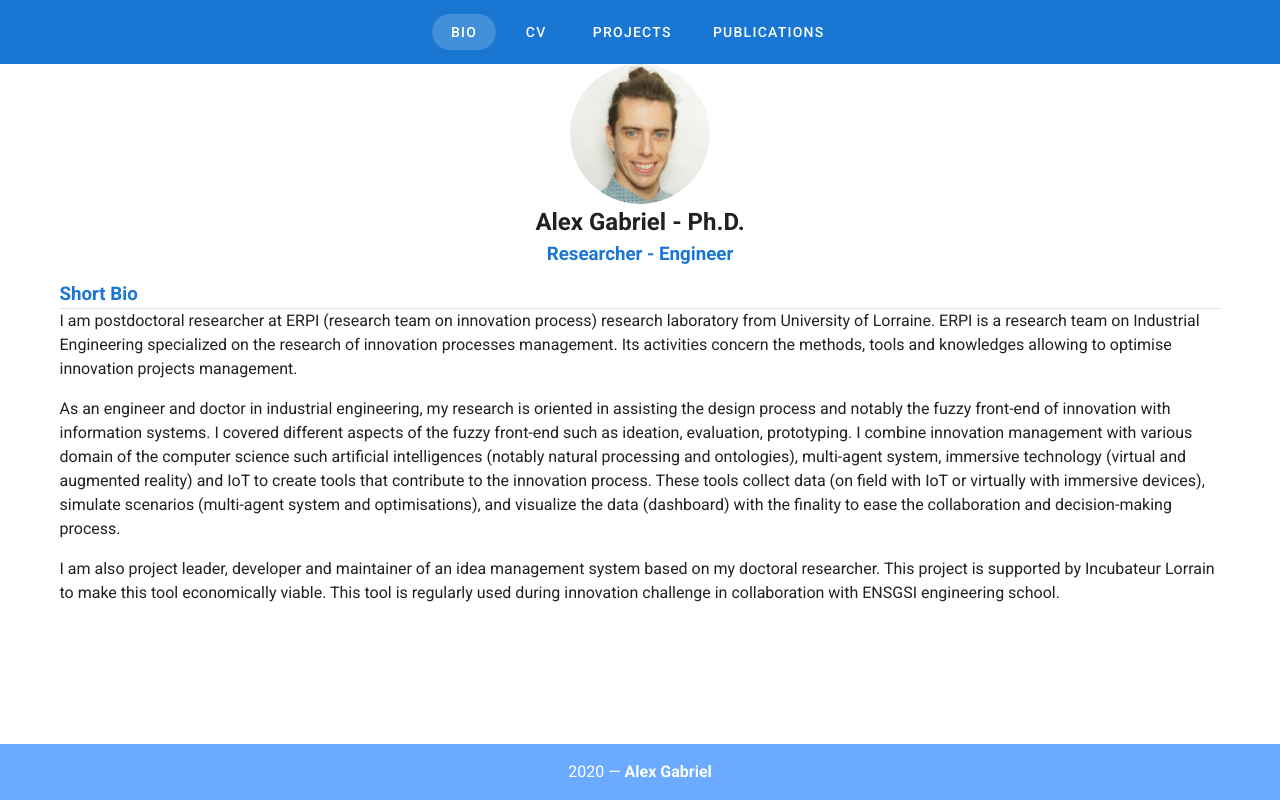
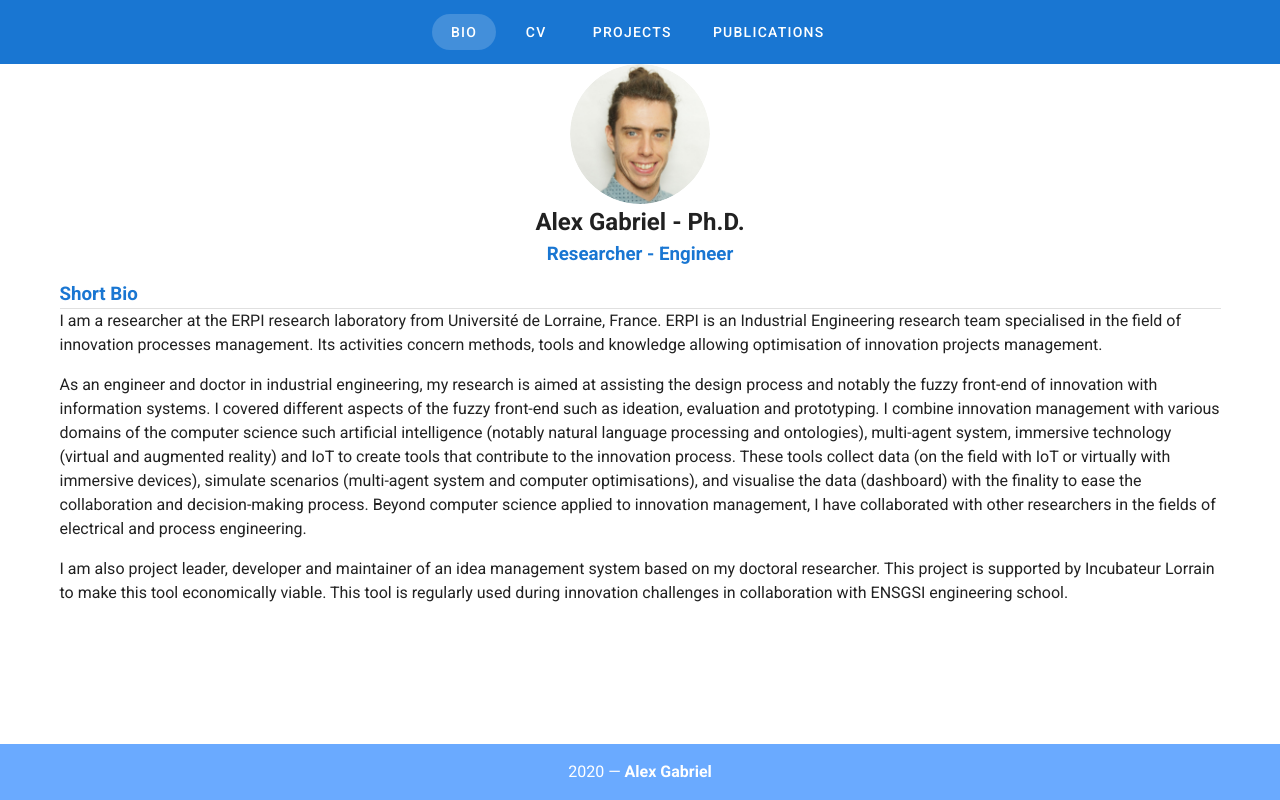
Before and after one commit to gabriel-alex/gabriel-alex.github.io, a Vue app: page /bio in a window 1280 px wide. Built offline with nearby package versions, Linux system fonts and the light colour scheme.

Commit message:
update bio

```diff
--- a/src/views/Bio.vue
+++ b/src/views/Bio.vue
@@ -29,32 +29,34 @@
       <h3 class="primary--text lighten-1">Short Bio</h3>
       <v-divider />
       <p>
-        I am postdoctoral researcher at ERPI (research team on innovation
-        process) research laboratory from University of Lorraine. ERPI is a
-        research team on Industrial Engineering specialized on the research of
-        innovation processes management. Its activities concern the methods,
-        tools and knowledges allowing to optimise innovation projects
-        management.
+        I am a researcher at the ERPI research laboratory from Université de
+        Lorraine, France. ERPI is an Industrial Engineering research team
+        specialised in the field of innovation processes management. Its
+        activities concern methods, tools and knowledge allowing optimisation of
+        innovation projects management.
       </p>
       <p>
         As an engineer and doctor in industrial engineering, my research is
-        oriented in assisting the design process and notably the fuzzy front-end
-        of innovation with information systems. I covered different aspects of
-        the fuzzy front-end such as ideation, evaluation, prototyping. I combine
-        innovation management with various domain of the computer science such
-        artificial intelligences (notably natural processing and ontologies),
-        multi-agent system, immersive technology (virtual and augmented reality)
-        and IoT to create tools that contribute to the innovation process. These
-        tools collect data (on field with IoT or virtually with immersive
-        devices), simulate scenarios (multi-agent system and optimisations), and
-        visualize the data (dashboard) with the finality to ease the
-        collaboration and decision-making process.
+        aimed at assisting the design process and notably the fuzzy front-end of
+        innovation with information systems. I covered different aspects of the
+        fuzzy front-end such as ideation, evaluation and prototyping. I combine
+        innovation management with various domains of the computer science such
+        artificial intelligence (notably natural language processing and
+        ontologies), multi-agent system, immersive technology (virtual and
+        augmented reality) and IoT to create tools that contribute to the
+        innovation process. These tools collect data (on the field with IoT or
+        virtually with immersive devices), simulate scenarios (multi-agent
+        system and computer optimisations), and visualise the data (dashboard)
+        with the finality to ease the collaboration and decision-making process.
+        Beyond computer science applied to innovation management, I have
+        collaborated with other researchers in the fields of electrical and
+        process engineering.
       </p>
       <p>
         I am also project leader, developer and maintainer of an idea management
         system based on my doctoral researcher. This project is supported by
         Incubateur Lorrain to make this tool economically viable. This tool is
-        regularly used during innovation challenge in collaboration with ENSGSI
+        regularly used during innovation challenges in collaboration with ENSGSI
         engineering school.
       </p>
     </div>
```
